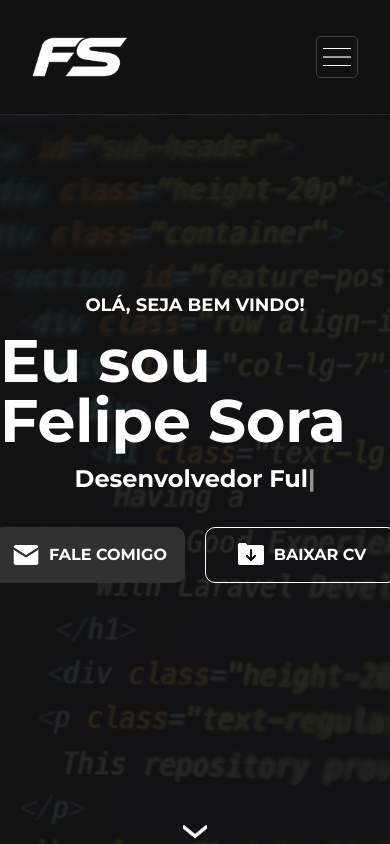
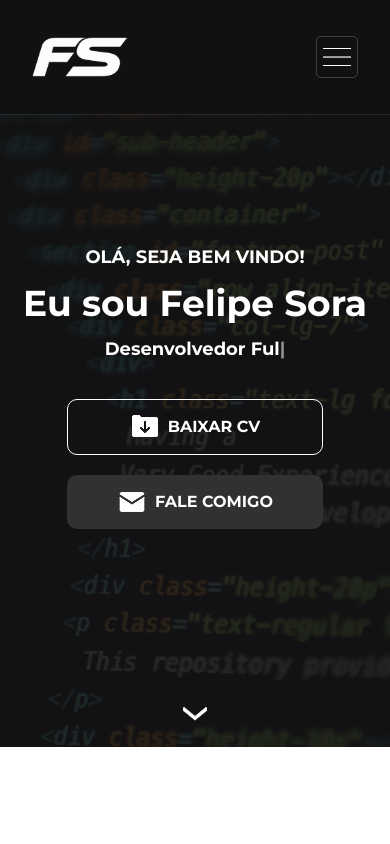
Before and after one commit to felipesora/portifolio, a React (Vite) app: page / in a window 390 px wide. Shown: the top 844 px of the page. Built offline with nearby package versions, Linux system fonts and the light colour scheme.

Commit message:
wip: ajustando tamanho das fontes em telas menores

```diff
--- a/src/components/Inicio/index.tsx
+++ b/src/components/Inicio/index.tsx
@@ -55,24 +55,24 @@ const Inicio = () => {
 
             <div className="absolute inset-0 bg-[#111111]/90"></div>
 
-            <div className="relative z-10 flex flex-col items-center gap-8 pt-44 pb-64 [@media(max-width:1180px)]:pb-56">
+            <div className="relative z-10 flex flex-col items-center gap-8 pt-44 pb-64 [@media(max-width:1180px)]:pb-56 [@media(max-width:750px)]:pt-32 [@media(max-width:750px)]:pb-40">
 
                 <div className="flex flex-col items-center gap-3">
                     <h2 className="text-white font-bold text-lg">OLÁ, SEJA BEM VINDO!</h2>
-                    <h1 className="text-white font-bold text-6xl">Eu sou Felipe Sora</h1>
-                    <h2 className="text-white font-bold text-2xl min-h-8">
+                    <h1 className="text-white font-bold text-6xl [@media(max-width:750px)]:text-4xl">Eu sou Felipe Sora</h1>
+                    <h2 className="text-white font-bold text-2xl min-h-8 [@media(max-width:750px)]:text-lg">
                         {displayText}
                         <span className="animate-pulse">|</span>
                     </h2>
                 </div>
 
-                <div className="flex gap-5">
-                    <button onClick={() => scrollToSection("contato")} className="text-white font-bold bg-[#313131] flex items-center justify-center gap-2 rounded-[10px] py-3 w-48 cursor-pointer hover:bg-[#252525] hover:-translate-y-0.5 hover:shadow-md transition-all duration-300">
+                <div className="flex gap-5 [@media(max-width:750px)]:flex-col-reverse">
+                    <button onClick={() => scrollToSection("contato")} className="text-white font-bold bg-[#313131] flex items-center justify-center gap-2 rounded-[10px] py-3 w-48 cursor-pointer hover:bg-[#252525] hover:-translate-y-0.5 hover:shadow-md transition-all duration-300 [@media(max-width:750px)]:w-64">
                         <img src={IconeEmail} alt="ícone de email" />
                         FALE COMIGO
                     </button>
 
-                    <button className="group text-white font-bold bg-transparent border border-white flex items-center justify-center gap-2 rounded-[10px] w-48 py-3 cursor-pointer hover:bg-white hover:text-black hover:-translate-y-0.5 hover:shadow-md transition-all duration-300">
+                    <button className="group text-white font-bold bg-transparent border border-white flex items-center justify-center gap-2 rounded-[10px] w-48 py-3 cursor-pointer hover:bg-white hover:text-black hover:-translate-y-0.5 hover:shadow-md transition-all duration-300 [@media(max-width:750px)]:w-64">
                         <div className="relative w-7.5 h-7.5">
                             <img
                                 src={IconeDownloadBranco}
```
